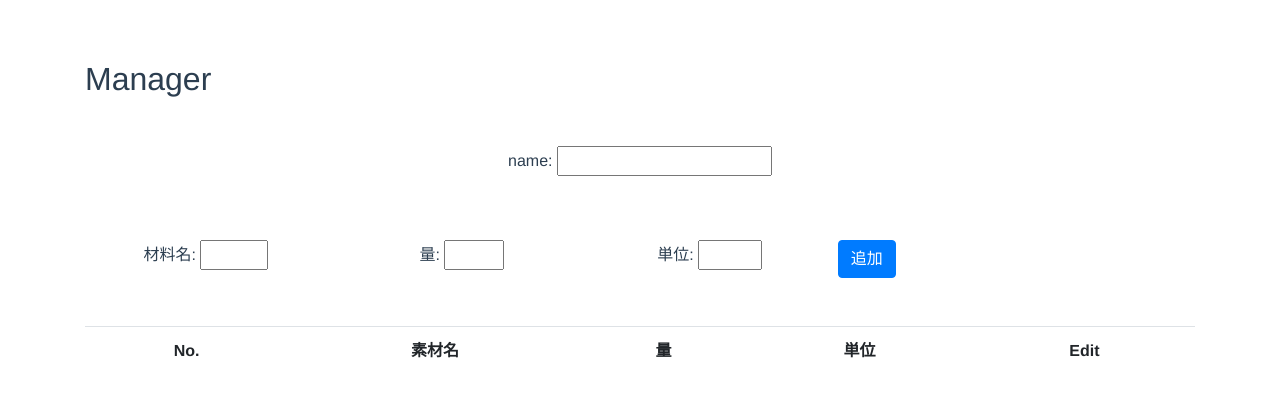
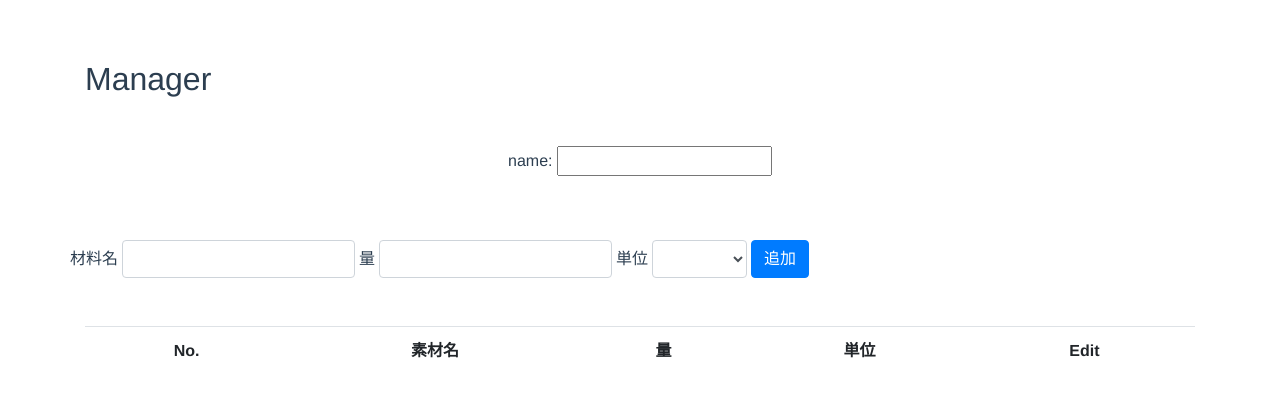
Before and after one commit to lvojp/bento_manager, a Vue app: page / in a window 1280 px wide. Shown: the top 396 px of the page. Built offline with nearby package versions, Linux system fonts and the light colour scheme.

Commit message:
InputSet.vueを廃止

```diff
--- a/src/components/IngredientManager.vue
+++ b/src/components/IngredientManager.vue
@@ -17,7 +17,7 @@
         <tr v-for="(item, index) in menu.ingredients" v-bind:key="item.ingredient">
           <td>{{ index }}</td>
           <td>{{ item.ingredient }}</td>
-          <td>{{ item.value }}</td>
+          <td>{{ item.amount }}</td>
           <td>{{ item.unit }}</td>
           <td>
             <button class="btn btn-primary mr-1" @click="editItem(index)">□</button>
@@ -67,13 +67,13 @@ export default {
     },
     // アイテムの編集
     editItem(index){
-      let m = this.menu.ingredients[index].material;
-      let v = this.menu.ingredients[index].value;
+      let m = this.menu.ingredients[index].ingredient;
+      let v = this.menu.ingredients[index].amount;
       let u = this.menu.ingredients[index].unit;
 
       // 各inputのvalueに入力
       document.getElementById('input-ingredient').value = m;
-      document.getElementById('input-value').value = v;
+      document.getElementById('input-amount').value = v;
       document.getElementById('input-unit').value = u;
 
       // this.items[index].material = this.item
--- a/src/components/Register/IngredientRegister.vue
+++ b/src/components/Register/IngredientRegister.vue
@@ -1,29 +1,65 @@
 <template>
   <div class="contains">
     <div class="row">
-      <InputSet title="材料名" v-model="item.ingredient"></InputSet>
-      <InputSet title="量" v-model="item.value"></InputSet>
-      <InputSet title="単位" v-model="item.unit"></InputSet>
-      <button class="btn btn-primary" @click="register">追加</button>
+
+      <form class="form-inline">
+        <div class="form-group">
+          <label class="pr-1">
+            材料名
+          </label>
+            <input
+                type="text"
+                id="input-ingredient"
+                v-model="item.ingredient"
+                class="form-control"
+            >
+        </div>
+
+        <div class="form-group">
+          <label class="px-1">
+            量
+          </label>
+          <input
+              type="number"
+              id="input-amount"
+              v-model="item.amount"
+              class="form-control"
+          >
+        </div>
+
+        <div class="form-group">
+          <label class="px-1">
+            単位
+          </label>
+          <select v-model="item.unit" id="input-unit" class="form-control">
+            <option v-for="unit in units" :key="unit">{{ unit }}</option>
+          </select>
+        </div>
+
+      </form>
+
+      <button class="btn btn-primary ml-1" @click="register">追加</button>
+
     </div>
   </div>
 </template>
 
 <script>
-import InputSet from '@/components/Register/InputSet'
+// import InputSet from '@/components/Register/InputSet'
 
 export default {
   components: {
-    InputSet
+    // InputSet
   },
 
   name: "IngredientRegister",
 
   data() {
     return {
+      units: ["個", "グラム"],
       item: {
         ingredient: '',
-        value: '',
+        amount: '',
         unit: ''
       }
     }
@@ -37,7 +73,7 @@ export default {
     },
     clearItem() {
       this.item.ingredient = '';
-      this.item.value = '';
+      this.item.amount = '';
       this.item.unit = '';
     },
   }
--- a/src/components/Register/InputSet.vue
+++ /dev/null
@@ -1,38 +0,0 @@
-<template>
-  <label>
-    {{ title }}:
-    <input
-        :type="type"
-        :id="id"
-        :value="value"
-        @input="$emit('input', $event.target.value)"
-        class="w-25"
-    >
-  </label>
-</template>
-
-<script>
-export default {
-  props: ["value", "title"],
-
-  data() {
-    return {
-      type : 'number',
-      ref :'',
-    }
-  },
-  created () {
-    this.value = '';
-    if (this.title === '量') {
-      this.type = 'number';
-      this.id = 'input-value'
-    }else if(this.title === '材料名'){
-      this.type = 'text';
-      this.id = 'input-ingredient';
-    }else if(this.title === '単位'){
-      this.type = 'text';
-      this.id = 'input-unit';
-    }
-  }
-}
-</script>
```
